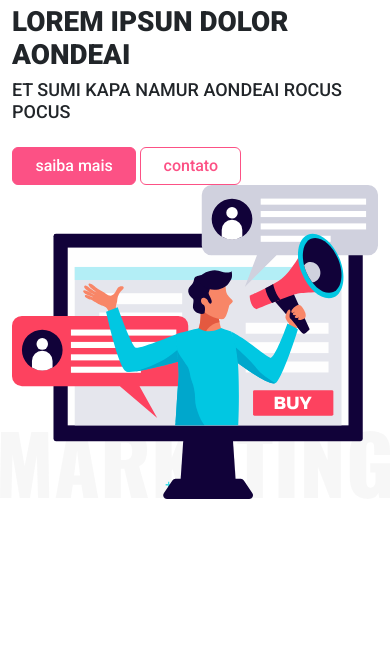
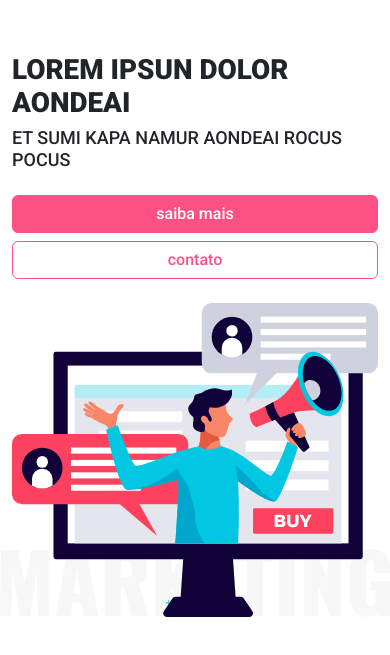
Before and after one commit to MarcusVMendes/bootstrap-landing-page, a plain HTML site: page index.html in a window 390 px wide. Shown: the part 87-742 px from the top of the page. Drawn offline with nearby package versions, Linux system fonts and the light colour scheme.

Commit message:
chore: makes slider responsive

```diff
--- a/index.html
+++ b/index.html
@@ -48,13 +48,16 @@
 
     <!-- SLIDER -->
     <div id="slider">
-        <div class="container">
+        <div class="container pt-5">
             <div class="row">
-                <div class="col-md-4 align-self-center">
+                <div class="col-md-4 align-self-center mb-md-0 mb-4">
                     <h1>Lorem Ipsun Dolor aondeai</h1>
                     <h4 class="mb-4">Et Sumi kapa namur aondeai rocus pocus</h4>
-                    <a href="#" class="btn btn-primary button button-primary">Saiba mais</a>
-                    <a href="#" class="btn btn-outline-primary button button-secondary">Contato</a>
+                    <a href="#"
+                        class="btn btn-primary button button-primary d-md-inline-block d-block mb-md-0 mb-2 mr-md-2">
+                        Saiba mais</a>
+                    <a href="#"
+                        class="btn btn-outline-primary button button-secondary d-md-inline-block d-block">Contato</a>
                 </div>
                 <div class="col-md-8 align-self-center text-center">
                     <img src="assets/slider.svg" alt="slider image" class="img-fluid">
```
